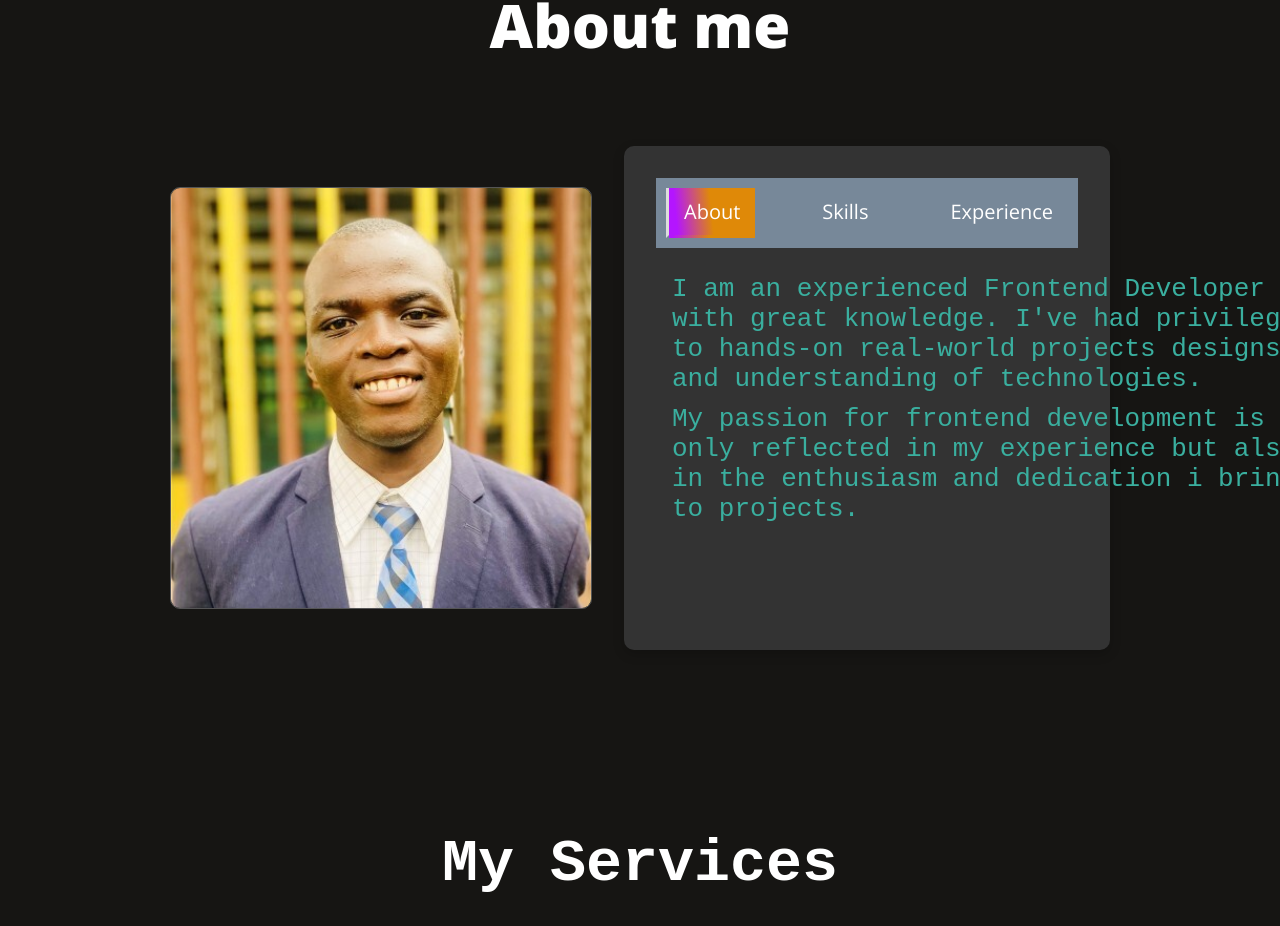
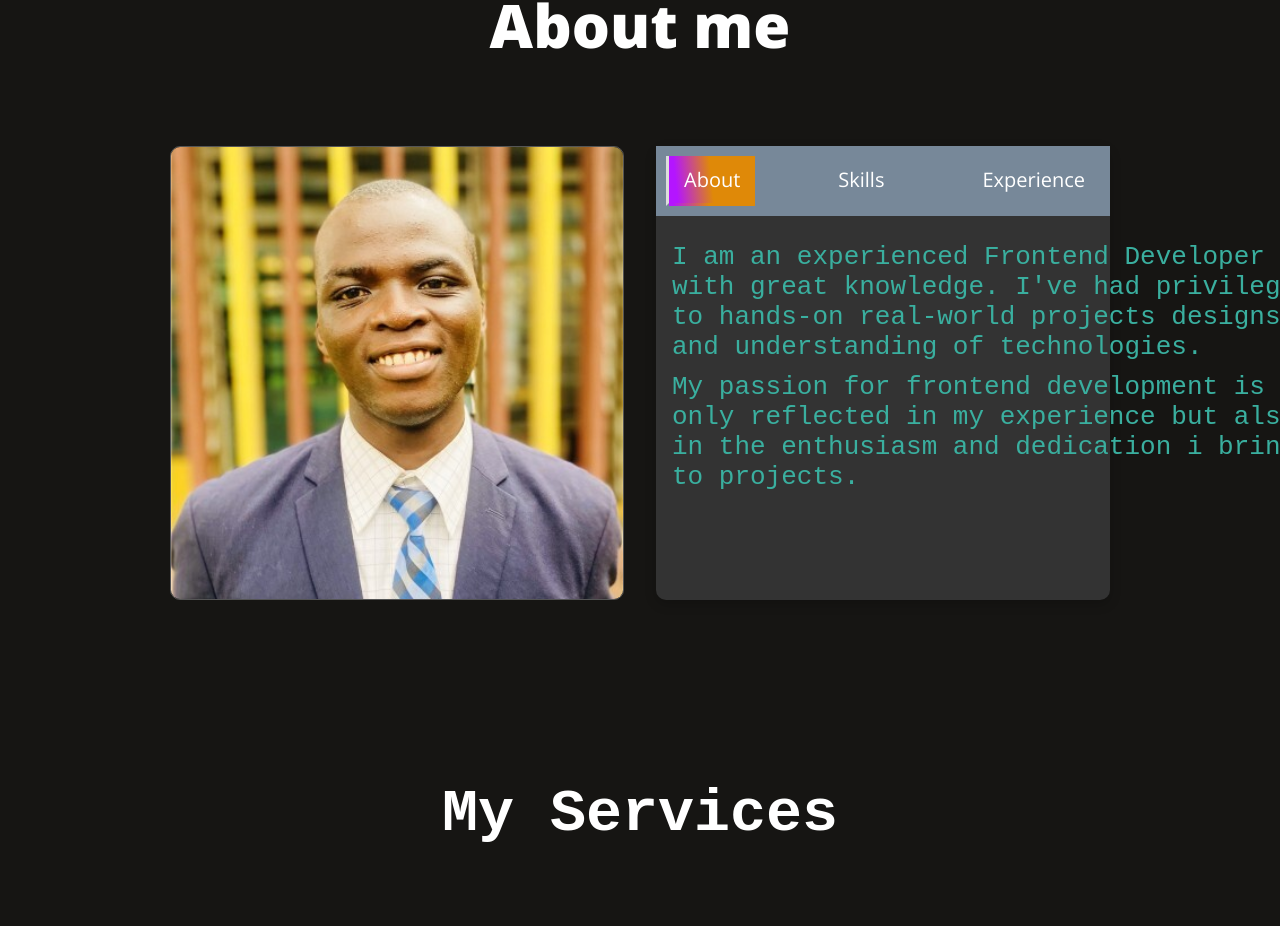
Before and after one commit to jexzyjames/portfolio, a React (Create React App) app: page / in a window 1280 px wide. Shown: the part 1068-1994 px from the top of the page. Built offline with nearby package versions, Linux system fonts and the light colour scheme.

Commit message:
Refactor About.css for improved styling and layout

```diff
--- a/src/Portfolio/Components/About/About.css
+++ b/src/Portfolio/Components/About/About.css
@@ -50,11 +50,10 @@
 .details-right {
     flex: 1;
     min-width: 0;
-    padding: 2rem;
     background: #333;
     border-radius: 10px;
     box-shadow: 0 4px 12px rgba(0, 0, 0, 0.2);
-    box-sizing: border-box;
+
 }
 .infos{
     display: flex;
```
